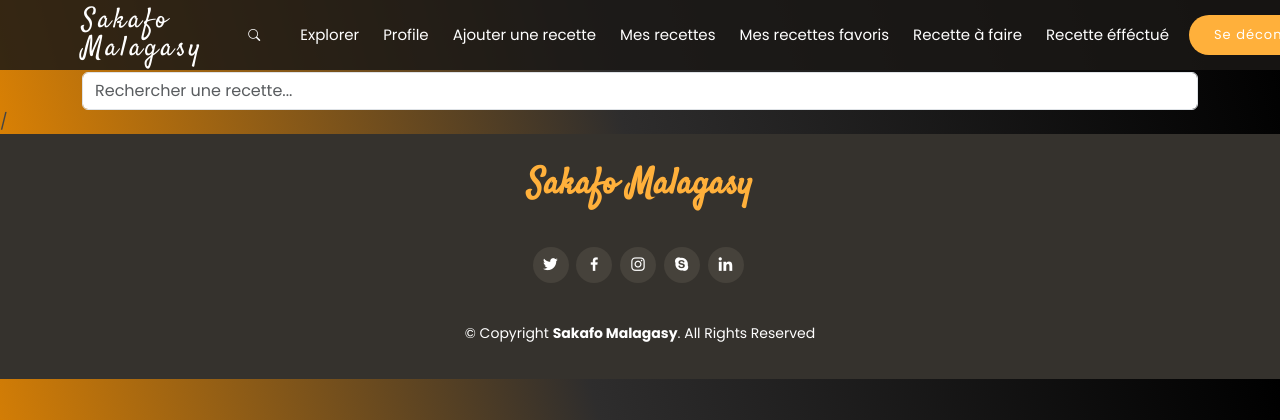
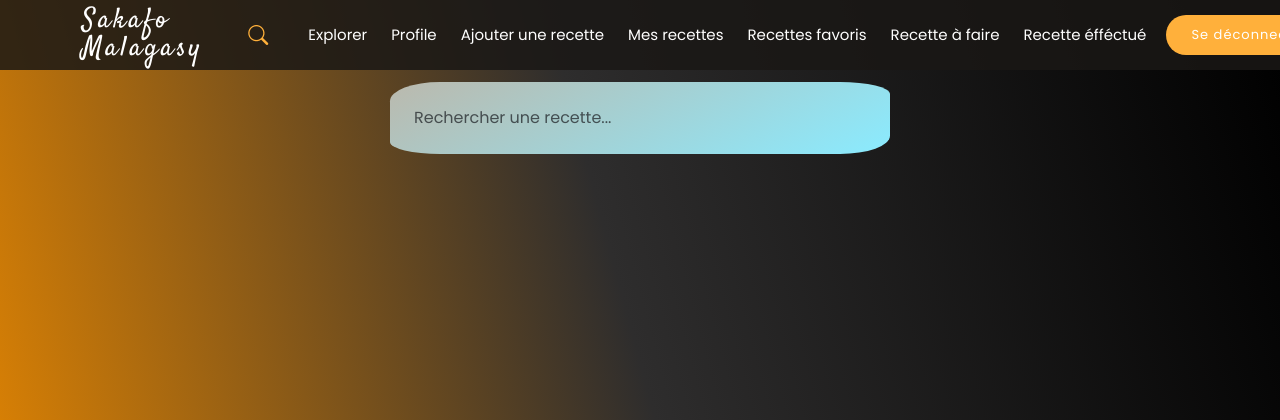
Before and after one commit to MizyJo/sakafoMalagasy, a Django app: page /membre/search in a window 1280 px wide. Shown: the top 420 px of the page. Run offline with Django 5.2, Linux system fonts and the light colour scheme; a user stored in the database is signed in; some libraries are stand-ins or nearby versions.

Commit message:
Recherche asynchrone fini. projet terminé

```diff
--- a/SakafoMalagasy/membre/views.py
+++ b/SakafoMalagasy/membre/views.py
@@ -340,7 +340,8 @@ def affiche_recette(request, recette_id):
             'description': recette.description,
             'photo': photo,
             'profil': profil,
-            'date': recette.date_creation
+            'date': recette.date_creation,
+            'auteur':recette.auteur.username
         }
 
         return JsonResponse(data)
@@ -390,13 +391,16 @@ def search(request):
         return render(request, 'membre/recherche.html', {'active_page': 'recherche'})
 
 
+from django.core.serializers import serialize
+
+
 def search_view(request):
     search_query = request.GET.get('q', '')
+    results = []
 
+    if search_query:
+        # Effectuez votre logique de recherche ici en fonction de la requête
+        # Utilisez icontains pour rechercher le titre de la recette
+        results = list(Recette.objects.filter(titre__icontains=search_query).values('id', 'titre', 'description'))
 
-    # Effectuez votre logique de recherche ici en fonction de la requête
-    if search_query:
-        results = list(Recette.objects.filter(titre__icontains=search_query))
-        print(results)
-        return JsonResponse({'results': results})
-    # Vous pouvez également formater les résultats avant de les renvoyer si nécessaire
+    return JsonResponse({'results': results})
--- a/SakafoMalagasy/templates/membre/ajout_recette.html
+++ b/SakafoMalagasy/templates/membre/ajout_recette.html
@@ -22,7 +22,7 @@
 
   <!-- Autres champs de formulaire pour le titre, la description, etc. -->
                       <div id="stepsContainer">
-                          <label for="">Etape de la recette : </label> <a type="button" id="addStep" class="hyperlink">Ajouter une autre étape</a>
+                          <label for="">Etape de la recette : </label> <a type="button" id="addStep" class="hyperlink">Ajouter une étape</a>
                           <div class="step d-flex mb-1">
                           <input type="text" name="step[]" placeholder="Étape 1" class="form-control border-dark text-dark bg-warning-subtle me-1">
                           <button type="button" class="btn btn-danger removeStep" > <i class="bi bi-trash"></i></button>
--- a/SakafoMalagasy/templates/membre/header.html
+++ b/SakafoMalagasy/templates/membre/header.html
@@ -1,4 +1,4 @@
-<header id="header" class="fixed-top d-flex align-items-center ">
+<header id="header" class="fixed-top d-flex align-items-center " style="padding:-3px">
   <div class="container-fluid container-xl d-flex align-items-center justify-content-between">
 
     <div class="logo me-auto">
@@ -8,18 +8,18 @@
     </div>
     <nav id="navbar" class="navbar order-last order-lg-0">
       <ul>
-          <li><a href="/membre/search" class=" nav-link scrollto"><i class="bi bi-search p-3"></i></a></li>
+          <li><a href="/membre/search" class=" nav-link scrollto {% if active_page == 'recherche' %}active{% endif %}"><i class="bi bi-search p-3" style="font-size:20px"></i></a></li>
         <li><a class="nav-link scrollto {% if active_page == 'explorer' %}active{% endif %}" href="/membre">Explorer</a></li>
         <li><a class="nav-link scrollto {% if active_page == 'profile' %}active{% endif %}" href="/membre/profile">Profile</a></li>
           <li><a class="nav-link scrollto {% if active_page == 'ajout_recette' %}active{% endif %}" href="/membre/ajout_recette">Ajouter une recette</a></li>
-                      <li><a class="nav-link scrollto {% if active_page == 'recette' %}active{% endif %}" href="/membre/recette">Mes recettes</a></li>
-          <li><a class="nav-link scrollto {% if active_page == 'add_favoris' %}active{% endif %} " href="/membre/add_favoris/">Mes recettes favoris</a></li>
+          <li><a class="nav-link scrollto {% if active_page == 'recette' %}active{% endif %}" href="/membre/recette">Mes recettes</a></li>
+          <li><a class="nav-link scrollto {% if active_page == 'add_favoris' %}active{% endif %} " href="/membre/add_favoris/">Recettes favoris</a></li>
           <li><a class="nav-link scrollto {% if active_page == 'recette_a_faire' %}active{% endif %}" href="/membre/recette_a_faire">Recette à faire</a></li>
           <li><a class="nav-link scrollto {% if active_page == 'recette_effectue' %}active{% endif %}" href="/membre/recette_effectue">Recette éfféctué</a></li>
       </ul>
       <i class="bi bi-list mobile-nav-toggle"></i>
     </nav><!-- .navbar -->
 
-    <a href="/membre/logout" class="book-a-table-btn scrollto btn-danger">Se déconnecter</a>
+    <a href="/membre/logout" class="book-a-table-btn scrollto btn-danger btn-sm">Se déconnecter</a>
   </div>
 </header>
--- a/SakafoMalagasy/templates/membre/modal_files/affiche_recette.html
+++ b/SakafoMalagasy/templates/membre/modal_files/affiche_recette.html
@@ -8,7 +8,7 @@
       <div class="modal-body">
        <div class="card mt-5 text-white smaller-card" style="border: none;box-shadow: 1px 5px 3px -5px rgba(0, 0, 0, 0.5), -1px -5px 3px -5px rgba(0, 0, 0, 0.5);border-radius:20px;background: #333333">
             <div class="card-header text-white" style="border:none;border-radius: 20px">
-                <div class="d-flex"><p style="width:85%"><img id="photo_profil" src="" alt="" class="bg-dark me-4 justify-content-center align-items-center" height="50px" width="50px" style="border-radius:50%">{{ request.user.username }}</p><p id="date"></p></div>
+                <div class="d-flex"><p style="width:85%" ><img id="photo_profil" src="" alt="" class="bg-dark me-4 justify-content-center align-items-center" height="50px" width="50px" style="border-radius:50%"> <span id="auteur"></span> </p><p id="date"></p></div>
             </div>
             <div class="card-body">
                 <img id="photo_recette" src="" alt="" class="bg-dark"  style="height:210px;width:100%;margin-top:-15px;margin-right:-5px;text-align: center; padding: 10px;">
@@ -16,7 +16,7 @@
                 <p id="description"></p>
                 <div class="text-center">
                      <div class="btn-group">
-                    <button class="btn btn-warning btn-sm ouvrirModalEtape" id="btnEtape" disabled>Afficher les étapes</button><button  id="btnIngredient" class="btn btn-dark btn-sm ouvrirModalIngredient" data-id="id_recette" disabled>Afficher les ingrédients</button>
+                    <button class="btn btn-warning btn-sm ouvrirModalEtape btnEtape" id="btnEtape" disabled>Afficher les étapes</button><button  id="btnIngredient" class="btn btn-dark btn-sm ouvrirModalIngredient btnEtape" data-id="id_recette" disabled>Afficher les ingrédients</button>
                 </div>
                 </div>
 
--- a/SakafoMalagasy/templates/membre/modal_files/etape.html
+++ b/SakafoMalagasy/templates/membre/modal_files/etape.html
@@ -1,4 +1,4 @@
-<div class="modal fade" id="modalEtape" tabindex="-1" aria-labelledby="exampleModalLabel" aria-hidden="true">
+<div class="modal fade position-absolute" style="z-index: 9000" id="modalEtape" tabindex="-1" aria-labelledby="exampleModalLabel" aria-hidden="true">
   <div class="modal-dialog">
     <div class="modal-content">
       <div class="modal-header">
--- a/SakafoMalagasy/templates/membre/modal_files/ingredient.html
+++ b/SakafoMalagasy/templates/membre/modal_files/ingredient.html
@@ -1,4 +1,4 @@
-<div class="modal fade" id="modalIngredient" tabindex="-1" aria-labelledby="exampleModalLabel" aria-hidden="true">
+<div class="modal fade position-absolute" id="modalIngredient" style="z-index: 9000" tabindex="-1" aria-labelledby="exampleModalLabel" aria-hidden="true">
   <div class="modal-dialog">
     <div class="modal-content">
       <div class="modal-header">
--- a/SakafoMalagasy/templates/membre/recherche.html
+++ b/SakafoMalagasy/templates/membre/recherche.html
@@ -1,13 +1,24 @@
 {% extends 'membre/baseMembre.html' %}
 {% block content %}
+    <style>
+    @keyframes changeBorderRadius {
+    0% { border-radius: 10% 10% 10% 10% / 3% 42% 0% 42%  ; }
+    100% { border-radius: 10% 10% 10% 10% / 42% 0% 42% 0%  ; }
+}
+    .search-box {
+        border:none;
+        color:white;
+    animation: changeBorderRadius 4s infinite alternate;
+}
+    </style>
     <div class="container">
         <br><br><br>
 
     <form id="search-form">
-    <input type="text" id="search-input" class="form-control" placeholder="Rechercher une recette...">
+          <input type="search" id="search-input" class="form-control p-4 search-box" placeholder="Rechercher une recette..." style="max-width:500px;margin:10px auto;background: rgb(187,185,173);background: linear-gradient(153deg, rgba(187,185,173,1) 0%, rgba(138,235,255,1) 100%);">
     </form>
 
-<div id="search-results"></div>
+<div id="search-results" style="margin-bottom: 300px"></div>
     </div>
 
 
```
Also changed, not shown: SakafoMalagasy/templates/membre/baseMembre.html (+52 -20 lines), SakafoMalagasy/db.sqlite3, SakafoMalagasy/static/image_recette/gateau-d-anniversaire-aux-confettis_kYMbxhU.jpg (added).
